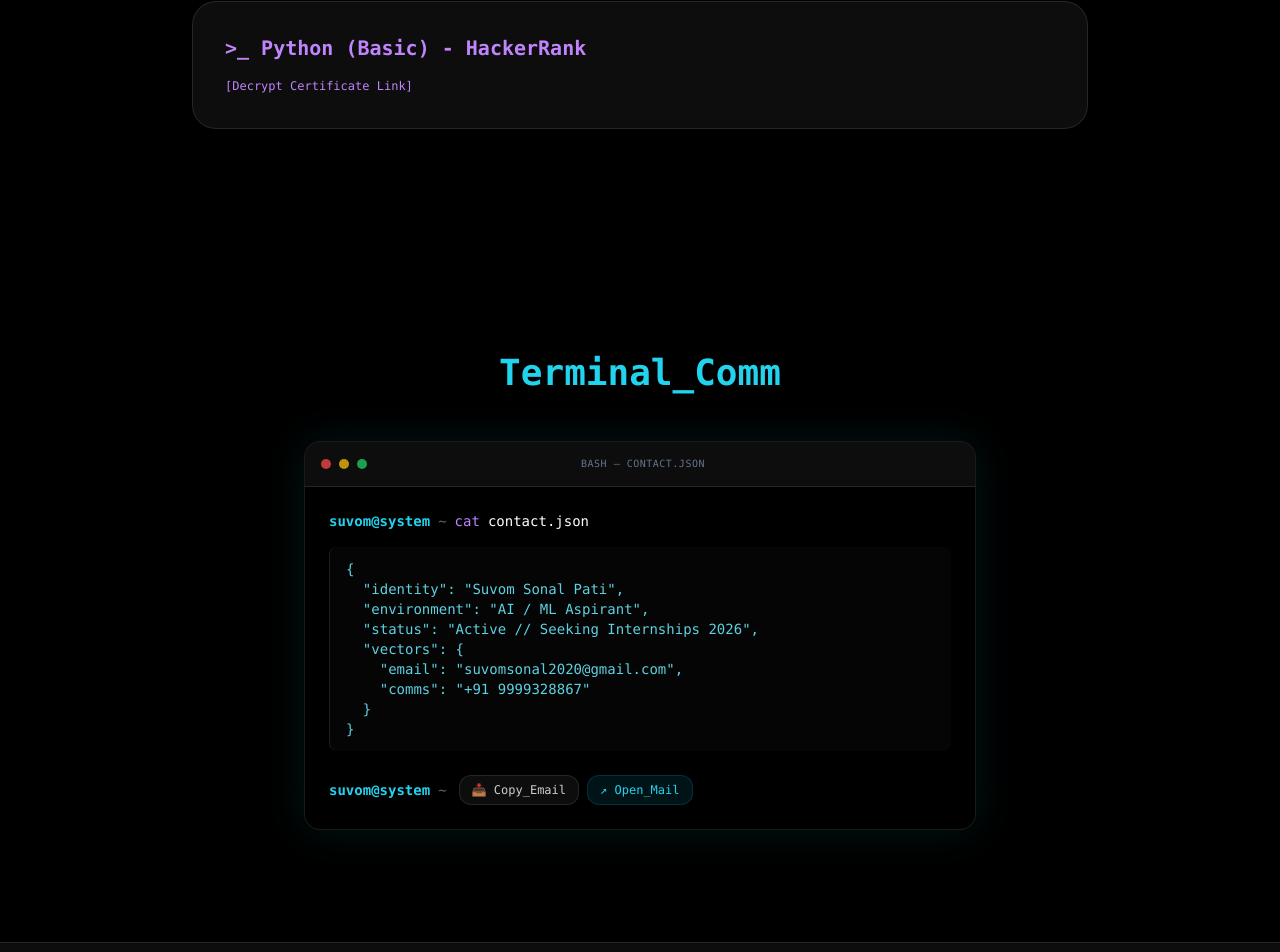
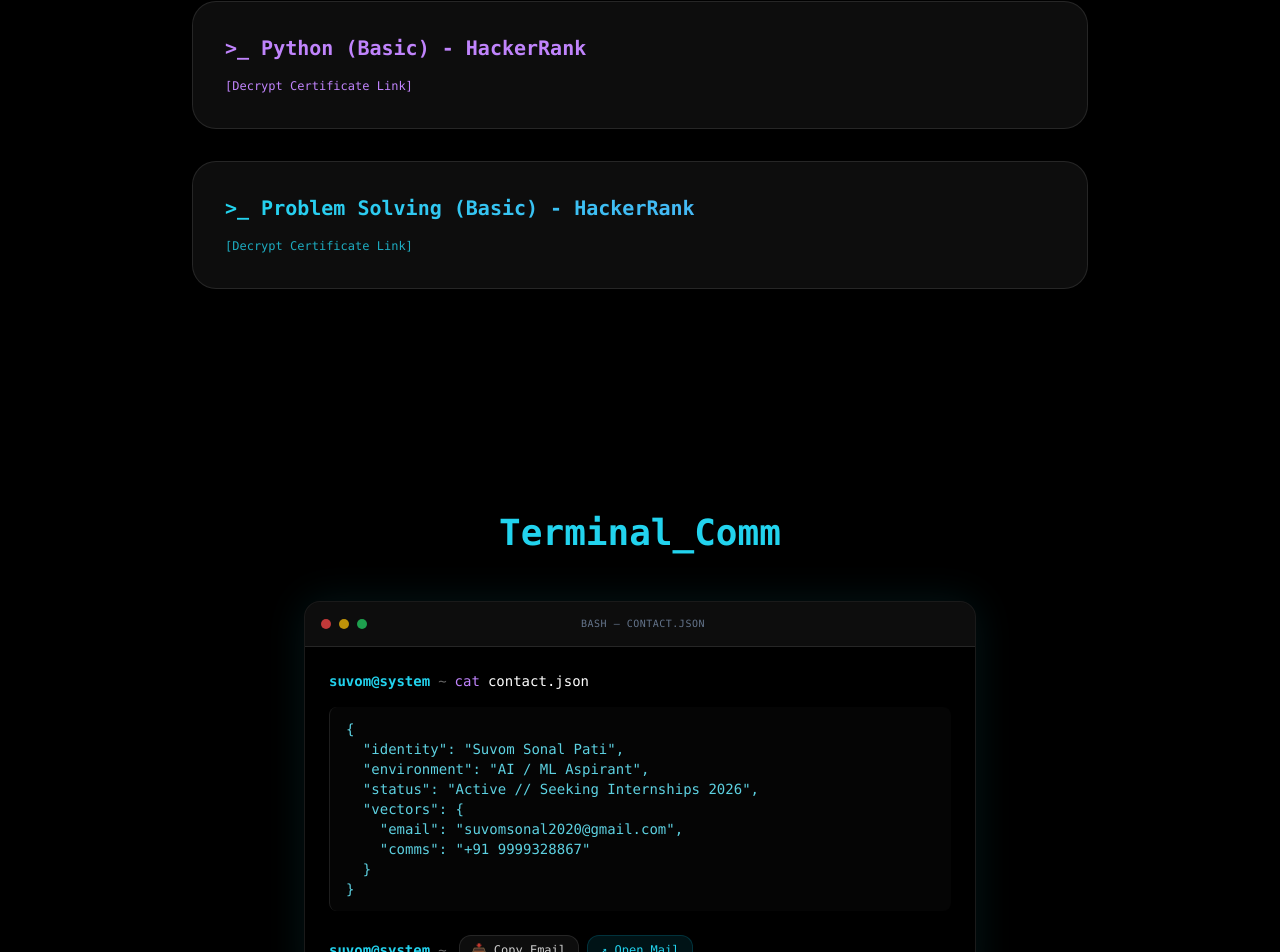
Before and after one commit to suvomsonal2020-rgb/my-portfolio, a React (Vite) app: page / in a window 1280 px wide. Shown: the part 3929-4881 px from the top of the page. Built offline with nearby package versions, Linux system fonts and the light colour scheme.

Commit message:
Certification added

```diff
--- a/src/App.jsx
+++ b/src/App.jsx
@@ -478,6 +478,23 @@ export default function Portfolio() {
               [Decrypt Certificate Link]
             </a>
           </motion.div>
+
+          <motion.div
+            whileHover={{ y: -5 }}
+            className="border border-white/10 bg-white/5 backdrop-blur-xl p-8 rounded-3xl hover:shadow-[0_0_30px_rgba(34,211,238,0.2)] transition duration-500"
+          >
+            <h3 className="text-xl font-mono font-semibold text-transparent bg-clip-text bg-gradient-to-r from-cyan-400 to-blue-400">
+              &gt;_ Problem Solving (Basic) - HackerRank
+            </h3>
+            <a
+              href="https://www.hackerrank.com/certificates/17a0b4f1318b" //
+              target="_blank"
+              rel="noopener noreferrer"
+              className="inline-block mt-4 text-xs font-mono text-cyan-400/80 hover:text-cyan-400 hover:underline"
+            >
+              [Decrypt Certificate Link]
+            </a>
+          </motion.div>
         </div>
       </section>
 
```
